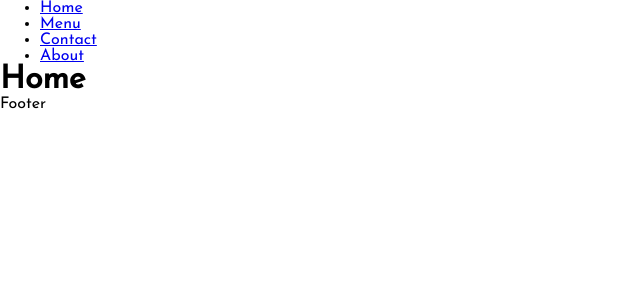
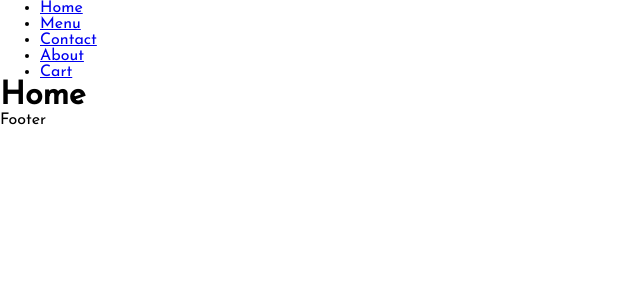
Before and after one commit to AkosCzifra/gerczi-frontend, a React (Create React App) app: page / in a window 1280 px wide. Shown: the top 300 px of the page, without its empty margins (0-640 px from the left). Built offline with nearby package versions, Linux system fonts and the light colour scheme.

Commit message:
added cart link to navbar

```diff
--- a/src/components/navbar/NavItems.js
+++ b/src/components/navbar/NavItems.js
@@ -1,6 +1,6 @@
 import React from 'react';
 
-import NavItem from './NavItem'
+import NavItem from './NavItem';
 
 const NavItems = (props) => {
   return (
@@ -9,8 +9,9 @@ const NavItems = (props) => {
       <NavItem url="/menu">Menu</NavItem>
       <NavItem url="/contact">Contact</NavItem>
       <NavItem url="/about">About</NavItem>
+      <NavItem url="/cart">Cart</NavItem>
     </ul>
-    )
-}
+  );
+};
 
 export default NavItems;
```
Lines whose indentation alone changed are shown as unchanged.
